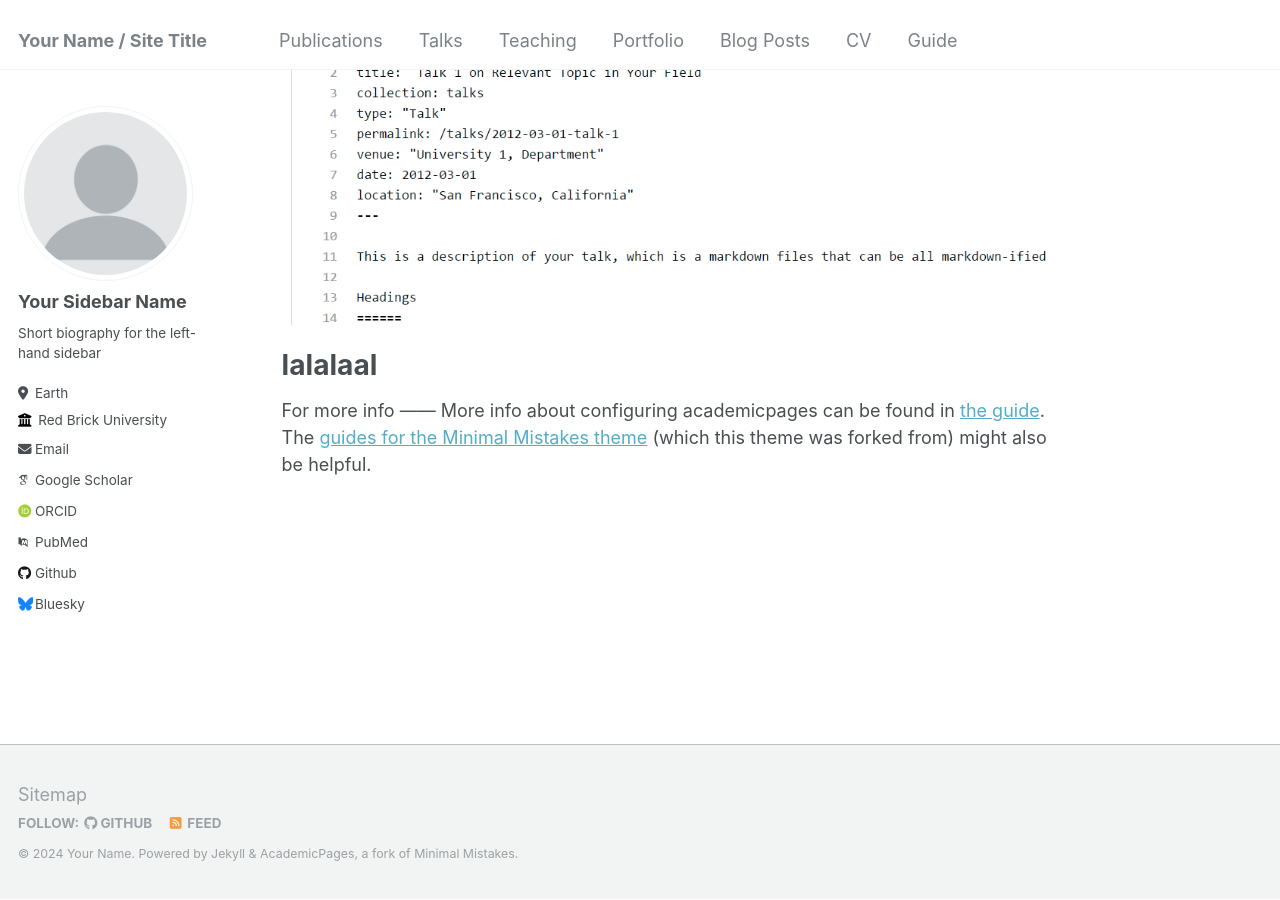
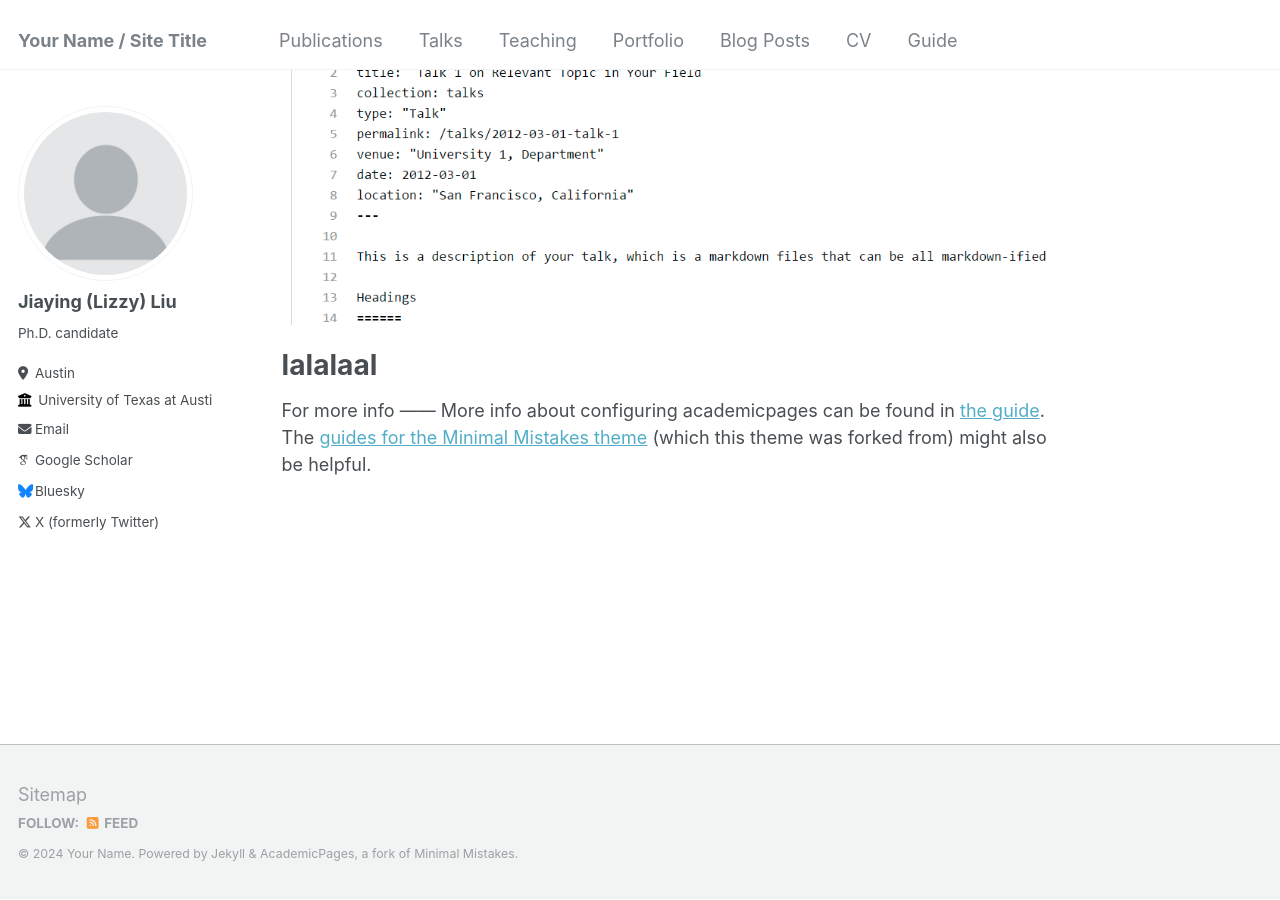
Before and after one commit to lizzyliu666/lizzyliu666.github.io, a Jekyll site: the page built from _pages/about.md, in a window 1280 px wide and 900 px high, scrolled down 1026 px. Built offline with Jekyll 4.4.1, drawn with Linux system fonts in a browser that asks for light colours; some web fonts are replaced.

Commit message:
Update _config.yml

```diff
--- a/_config.yml
+++ b/_config.yml
@@ -22,29 +22,19 @@ repository               : "academicpages/academicpages.github.io"
 author:
   # Biographic information
   avatar           : "profile.png"
-  name             : "Your Sidebar Name"
+  name             : "Jiaying (Lizzy) Liu"
   pronouns         : # example: "she/her"
-  bio              : "Short biography for the left-hand sidebar"
-  location         : "Earth"
-  employer         : "Red Brick University"
+  bio              : "Ph.D. candidate"
+  location         : "Austin"
+  employer         : "University of Texas at Austin"
   uri              : # URL
-  email            : "none@example.org"
+  email            : "jiayingliu@utexas.edu"
 
   # Academic websites
   arxiv            : # URL - Update with the correct link to your profile
-  googlescholar    : "https://scholar.google.com/citations?user=PS_CX0AAAAAJ"
+  googlescholar    : "https://scholar.google.com/citations?user=u2EGCXkAAAAJ&hl=en&authuser=1"
   impactstory      : # URL
-  orcid            : "http://orcid.org/yourorcidurl"
-  pubmed           : "https://www.ncbi.nlm.nih.gov/pubmed/?term=john+snow"
-  researchgate     : # URL
-
-  # Repositories and software development
-  bitbucket        : # Username - Update with your username on the site
-  codepen          : # Username
-  dribbble         : # Username
-  github           : "academicpages"
-  kaggle           : # Username
-  stackoverflow    : # User number or user number and name (i.e., use "1" or "1/jeff-atwood")
+  #orcid            : "http://orcid.org/yourorcidurl"
 
   # Social media
   bluesky          : "bsky.app" # Replace this with you Bluesky username
@@ -64,7 +54,7 @@ author:
   steam            : # Username
   telegram         : # URL
   tumblr           : # Username
-  twitter          : # Username for X / Twitter
+  twitter          : JiayingLizzyLiu
   vine             : # Username
   weibo            : # Username
   wikipedia        : # Username
```
